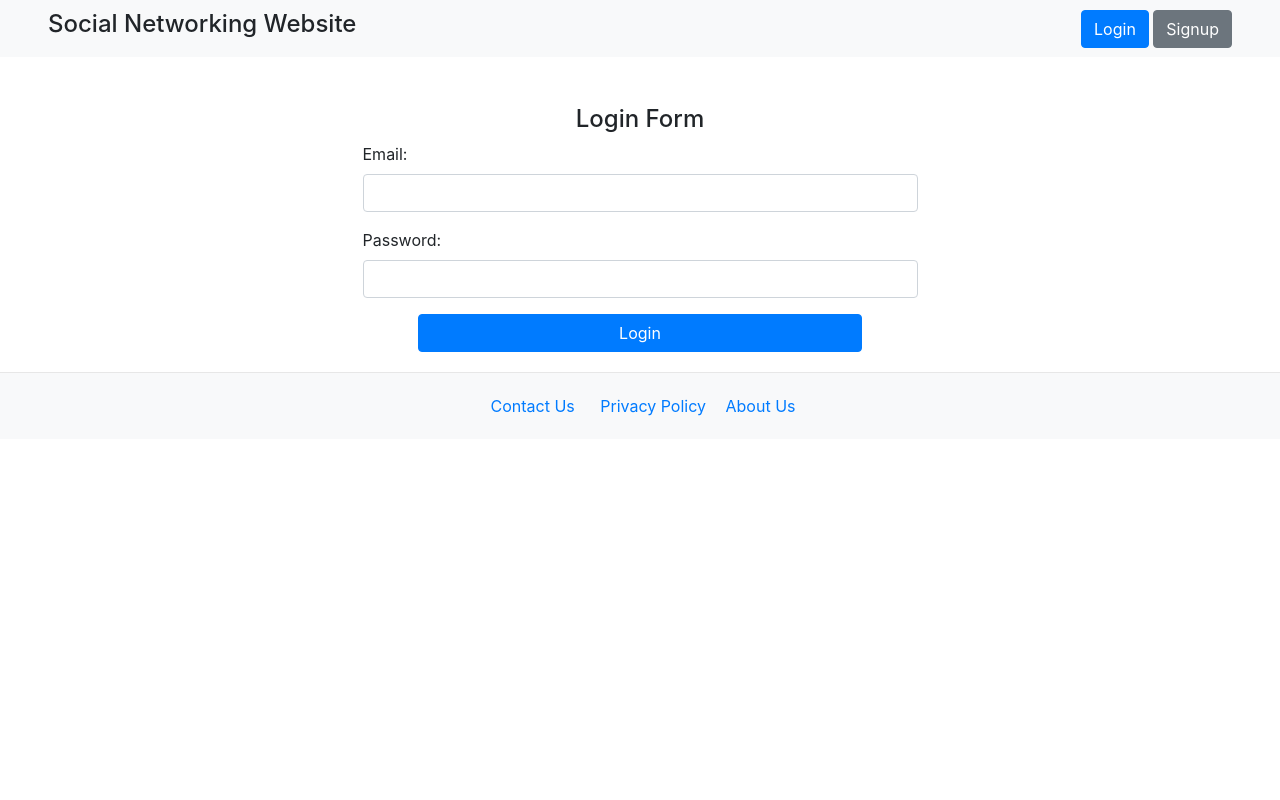
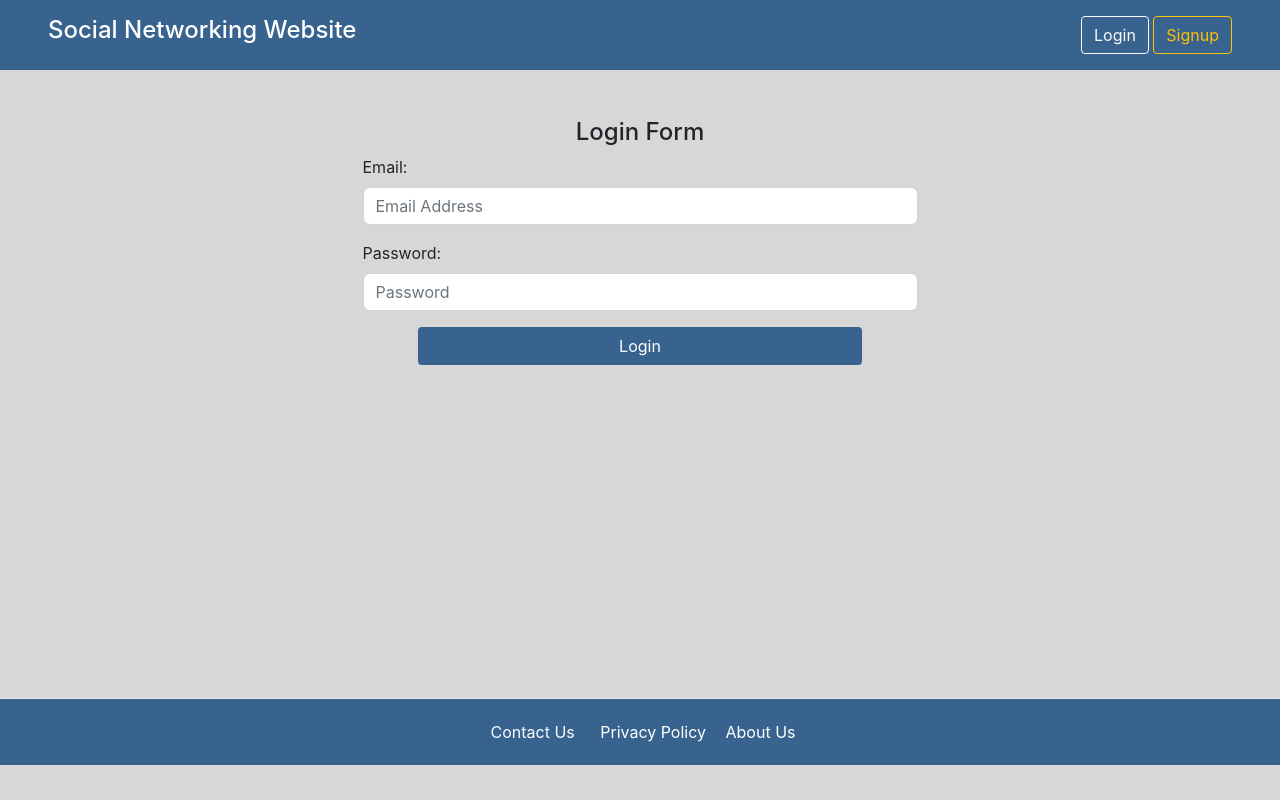
Before and after one commit to aasim-shah/ahmad, a website: page index.html in a window 1280 px wide. Drawn offline with nearby package versions, Linux system fonts and the light colour scheme; no server answers.

Commit message:
asdfasdf

```diff
--- a/index.html
+++ b/index.html
@@ -44,6 +44,9 @@
             float: right;
             font-size: 28px;
             font-weight: bold;
+        }
+        .form-control{
+            border-radius: .41rem;
         }
 
         .close-btn:hover,
@@ -122,17 +125,17 @@
 
 
 
-<body>
+<body style="background-color: #bababa92;">
 
-    <nav style="display: flex; justify-content: space-between; padding:.6rem 3rem ;background-color: #f8f9fa;">
-        <h4>Social Networking Website</h4>
+    <nav style="display: flex; justify-content: space-between; padding:1rem 3rem ;background-color: #38638e;">
+        <h4 class="text-white">Social Networking Website</h4>
 
 
 
         <button class="btn btn-warning" id="logoutBTN">Sign out</button>
-        <div id="initialButtons" class="text-center ">
-            <button id="showLoginBtn" class="btn btn-primary">Login</button>
-            <button id="showSignupBtn" class="btn btn-secondary">Signup</button>
+        <div id="initialButtons" class="text-center gap-2 ">
+            <button id="showLoginBtn" class="btn btn-outline-light">Login</button>
+            <button id="showSignupBtn" class="btn btn-outline-warning">Signup</button>
         </div>
     </nav>
 
@@ -141,21 +144,21 @@
 
 
 
-        <div id="loginSection" class="mx-auto">
+        <div id="loginSection" class="mx-auto" style="height: 70vh;">
             <h4 class="text-center font-semibold text-lg">
                 Login Form</h4>
             <form id="loginForm">
                 <form id="loginForm">
                     <div class="form-group">
                         <label for="login-username">Email:</label>
-                        <input type="text" class="form-control" id="login-username" required>
+                        <input type="text" class="form-control" id="login-username"  placeholder="Email Address" required>
                     </div>
                     <div class="form-group">
                         <label for="login-password">Password:</label>
-                        <input type="password" class="form-control" id="login-password" required>
+                        <input type="password" class="form-control" placeholder="Password" id="login-password" required>
                     </div>
                     <div style="display: flex; justify-content: center;">
-                        <button type="submit" class="btn btn-primary" style="width: 80%;">Login</button>
+                        <button type="submit" class="btn text-white " style="width: 80%; background-color: #38638e;">Login</button>
                     </div>
 
                 </form>
@@ -165,24 +168,24 @@
 
 
         <div id="signupContainer">
-            <div id="signupSection" style=" display: none; width: 25rem; margin: 1rem auto;">
+            <div id="signupSection" style=" display: none; width: 25rem; margin: 1rem auto; height: 90vh;">
                 <h4 class="mb-3">Signup Form</h4>
                 <form id="signupForm">
                     <div class="form-group">
                         <label for="signup-username">Full Name:</label>
-                        <input type="text" class="form-control" id="signup-username" required>
+                        <input type="text" class="form-control" placeholder="Name " id="signup-username" required>
                     </div>
                     <div class="form-group">
                         <label for="signup-email">Email:</label>
-                        <input type="email" class="form-control" id="signup-email" required>
+                        <input type="email" class="form-control" placeholder="Email" id="signup-email" required>
                     </div>
                     <div class="form-group">
                         <label for="signup-phone">Phone:</label>
-                        <input type="number" class="form-control" id="signup-phone" required>
+                        <input type="number" class="form-control" placeholder="Phone" id="signup-phone" required>
                     </div>
                     <div class="form-group">
                         <label for="signup-password">Password:</label>
-                        <input type="password" class="form-control" id="signup-password" required>
+                        <input type="password" class="form-control" placeholder="Password" id="signup-password" required>
                     </div>
                     <div class="form-group">
                         <label for="signup-cpassword">Confirm Password:</label>
@@ -190,7 +193,7 @@
                     </div>
 
                     <div style="display: flex; justify-content: center;">
-                        <button type="submit" class="btn btn-primary" style="width: 80%;">Signup</button>
+                        <button type="submit" class="btn  text-white" style="width: 80%; background-color: #38638e;">Signup</button>
                     </div>
                 </form>
             </div>
@@ -203,7 +206,7 @@
         <div id="contentSection" style="display:none;">
             <section>
 
-                <div style="width: 70%; margin: 1rem auto;" class=" p-4 rounded border">
+                <div style="width: 70%; margin: 1rem auto; border: 2px solid #38638e; border-radius: .8rem; "   class=" p-4  ">
                     <p class="h3">Latest Posts</p>
                     <div class="" style="width: 90%; border-radius: .5rem; margin: 4rem auto;">
                         <input type="text" class="form-control" placeholder="Search Article">
@@ -221,7 +224,7 @@
 
 
 
-                <div class="mt-5 pt-5" style="border-top: 2px solid gray; width: 70%; margin: 3rem auto;">
+                <div class="mt-5 pt-5" style=" width: 70%; margin: 3rem auto; border: 2px solid  #38638e ; border-radius: 1rem; padding:  1rem 2rem;">
                     <h2>New Post</h2>
                     <form id="articleForm" enctype="multipart/form-data">
                         <div class="form-group">
@@ -574,12 +577,12 @@
 
 
     <footer
-        style="background-color: #f8f9fa; text-align: center; padding: 20px 0; margin-top: 20px; border-top: 1px solid #e7e7e7;">
+        style="background-color: #38638e; text-align: center; padding: 20px 0; margin-top: 20px; border-top: 1px solid #e7e7e7;">
         <button id="contactUsBtn"
-            style="margin-right: 15px; color: #007bff; text-decoration: none; border:  none; background-color: transparent;">Contact
+            style="margin-right: 15px; color: #fbfbfb; text-decoration: none; border:  none; background-color: transparent;">Contact
             Us</button>
-        <a href="/privacy-policy" style="margin-right: 15px; color: #007bff; text-decoration: none;">Privacy Policy</a>
-        <a href="/about-us" style="color: #007bff; text-decoration: none;">About Us</a>
+        <a href="/privacy-policy" style="margin-right: 15px; color: #ffffff; text-decoration: none;">Privacy Policy</a>
+        <a href="/about-us" style="color: #ffffff; text-decoration: none;">About Us</a>
     </footer>
 
 
```
Also changed, not shown: app.js (+12 -8 lines).
